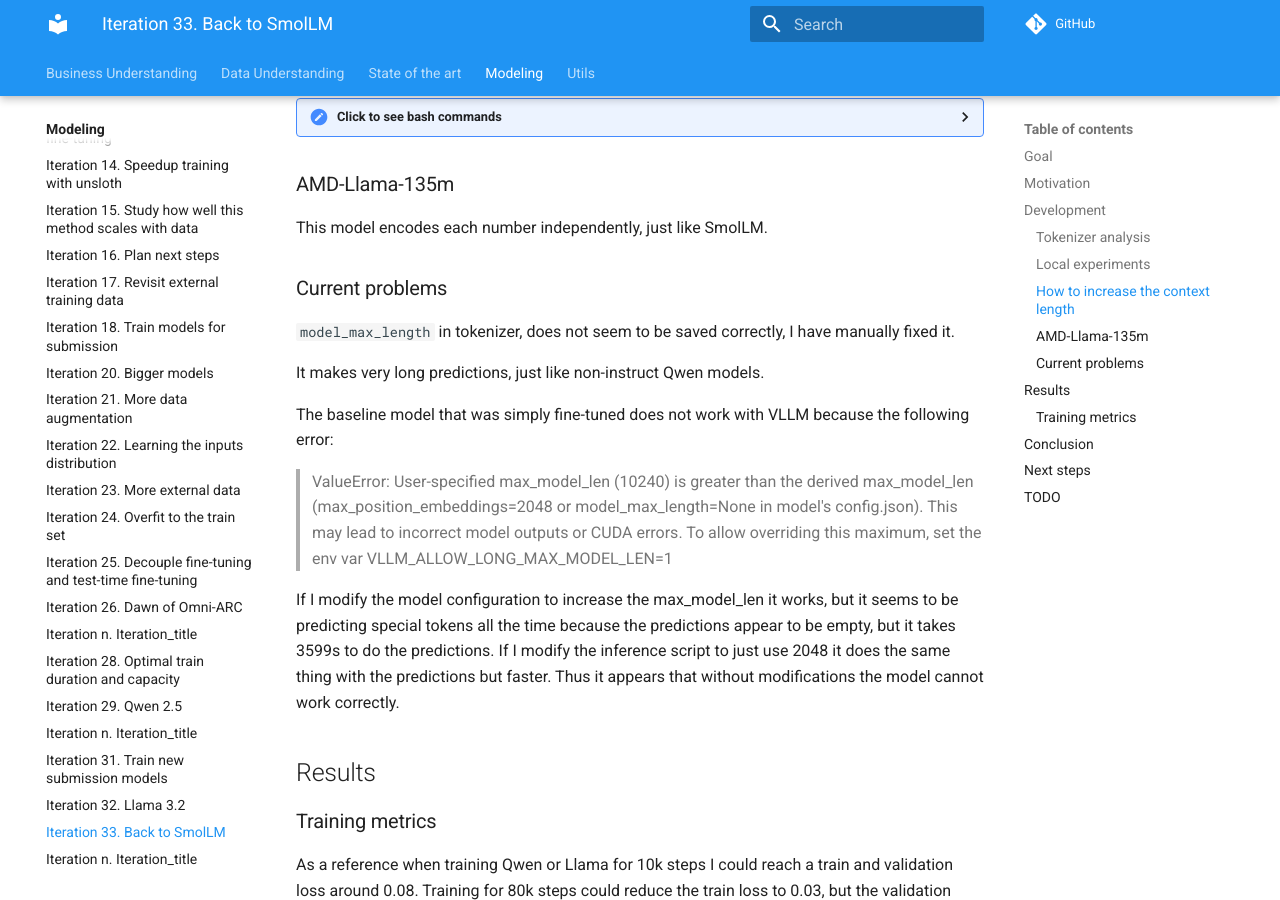
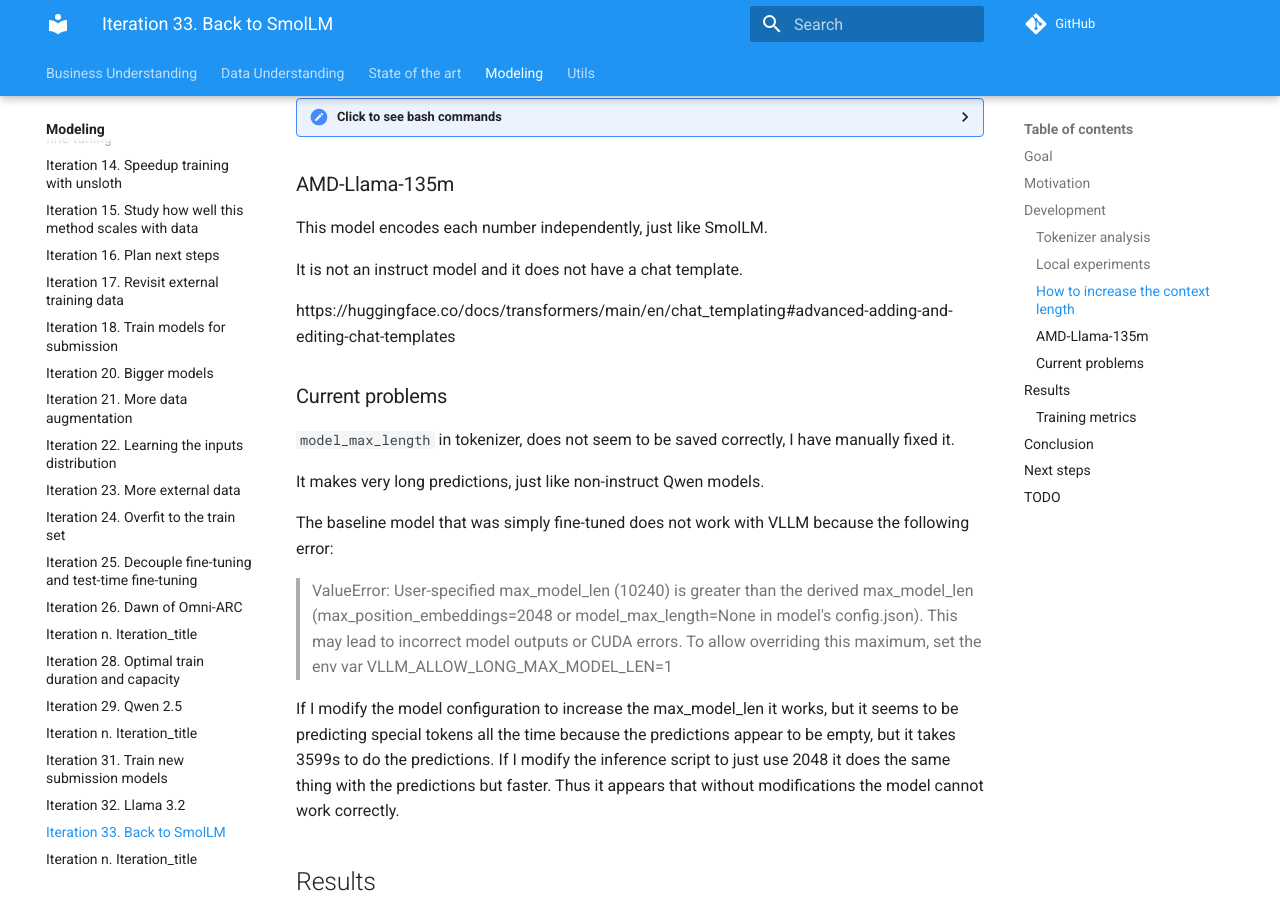
Before and after one commit to zhengjunyao-work/arc24, an MkDocs documentation site: the page built from docs/modeling/Iteration_33_back_to_smollm.md, in a window 1280 px wide and 900 px high, scrolled down 1792 px. Built offline with MkDocs 1.6.1 and Material for MkDocs 9.7.7, drawn with Linux system fonts in a browser that asks for light colours; comment, search, counter and statistics services are not loaded.

Commit message:
studied AMD model tokenizer

```diff
--- a/docs/modeling/Iteration_33_back_to_smollm.md
+++ b/docs/modeling/Iteration_33_back_to_smollm.md
@@ -268,6 +268,10 @@
 
 This model encodes each number independently, just like SmolLM.
 
+It is not an instruct model and it does not have a chat template.
+
+https://huggingface.co/docs/transformers/main/en/chat_templating#advanced-adding-and-editing-chat-templates
+
 ### Current problems
 
 `model_max_length` in tokenizer, does not seem to be saved correctly, I have manually fixed it.
```
Also changed, not shown: 1 other file.
